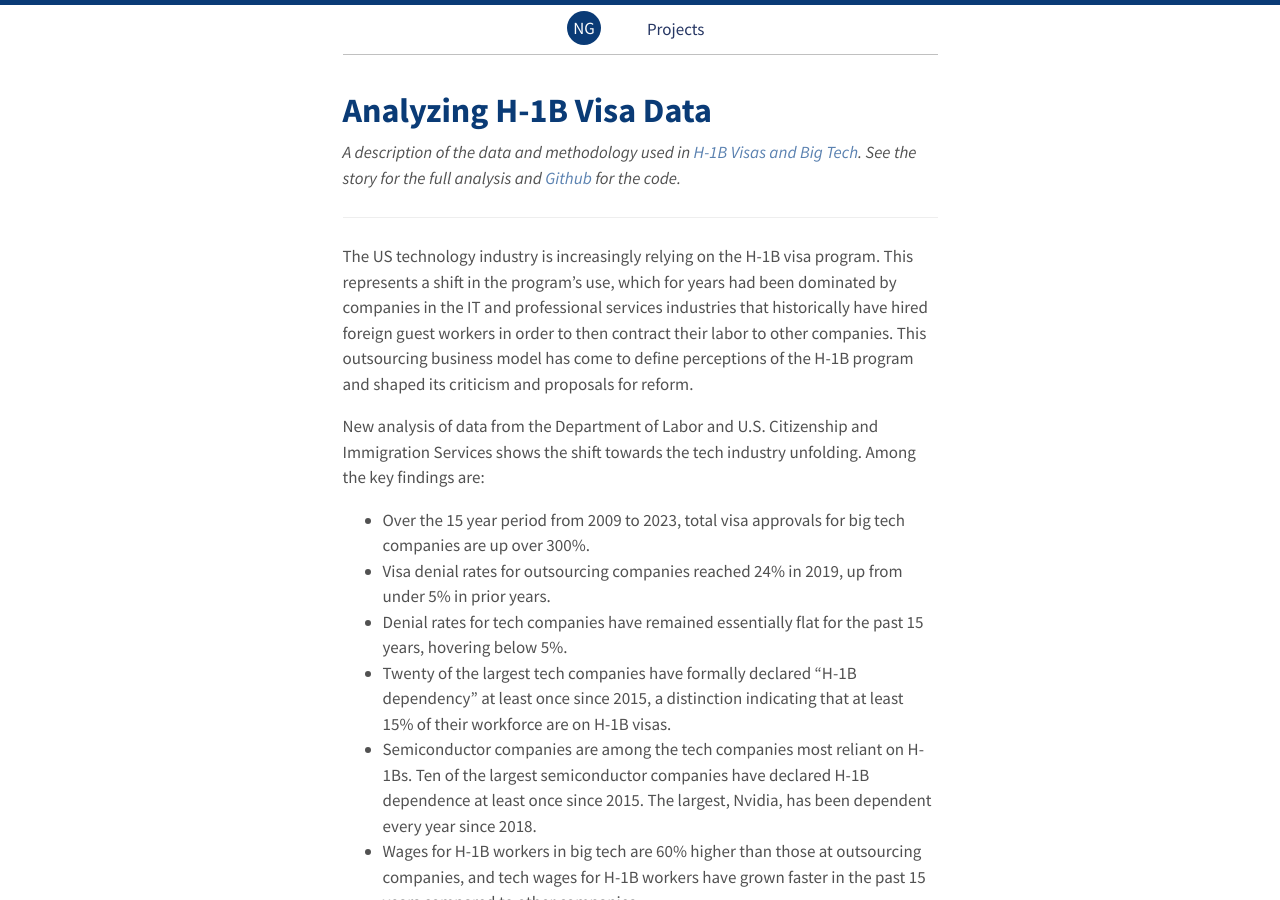
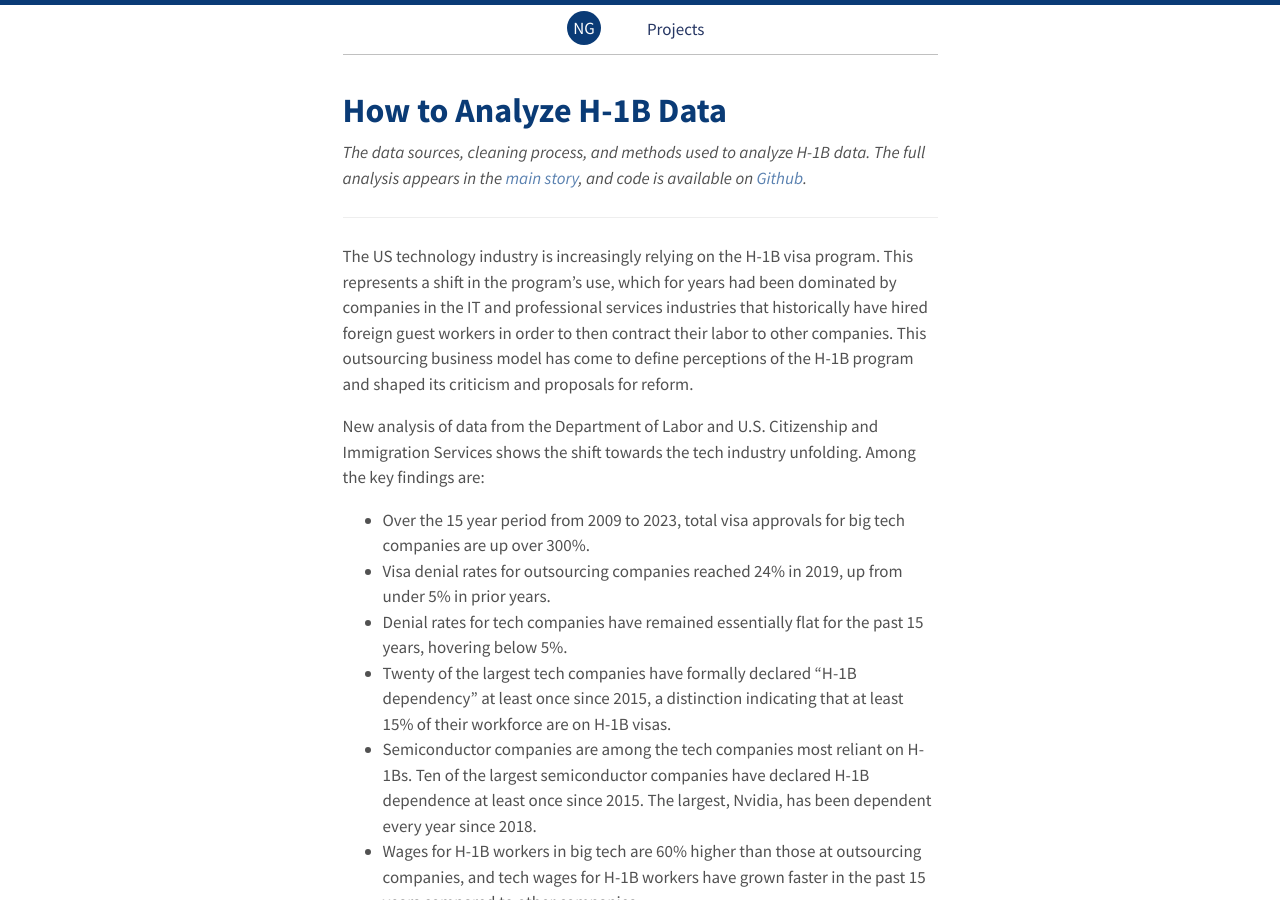
Before and after one commit to nikhilgahlawat/nikhilgahlawat.github.io, a Jekyll site: the page built from projects/_posts/2024-07-13-h1b-tech-methodology.md, in a window 1280 px wide and 900 px high. Built offline with Jekyll 4.4.1, drawn with Linux system fonts in a browser that asks for light colours.

Commit message:
update methodology description

```diff
--- a/projects/_posts/2024-07-13-h1b-tech-methodology.md
+++ b/projects/_posts/2024-07-13-h1b-tech-methodology.md
@@ -1,11 +1,11 @@
 ---
 layout: post
-title: Analyzing H-1B Visa Data
+title: How to Analyze H-1B Data
 truncated_preview: true
 excerpt_separator: <!--more-->
 ---
 
-_A description of the data and methodology used in [H-1B Visas and Big Tech](https://www.nikhilgahlawat.com/projects/h1b-tech/). See the story for the full analysis and [Github](https://github.com/nikhilgahlawat/immigration-h1b/) for the code._
+*The data sources, cleaning process, and methods used to analyze H-1B data. The full analysis appears in the [main story](https://www.nikhilgahlawat.com/projects/h1b-tech/), and code is available on [Github](https://github.com/nikhilgahlawat/immigration-h1b/).*
 
 <!--more-->
 
```
